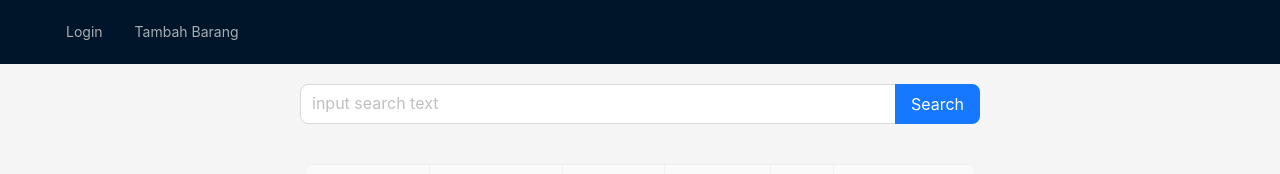
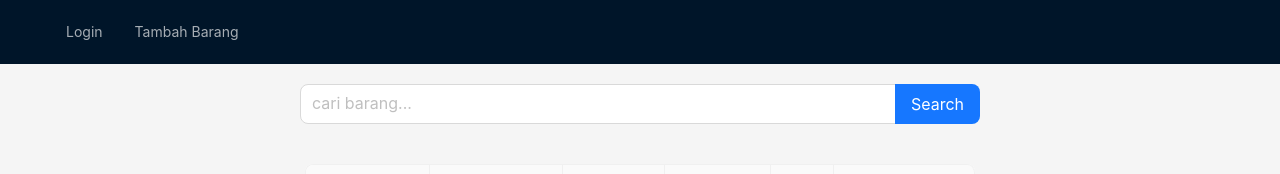
Before and after one commit to AhmadZaky19/nutech-test-FE, a React (Create React App) app: page / in a window 1280 px wide. Shown: the top 174 px of the page. Built offline with nearby package versions, Linux system fonts and the light colour scheme.

Commit message:
update placeholder

```diff
--- a/src/components/searchInput.js
+++ b/src/components/searchInput.js
@@ -7,7 +7,7 @@ const SearchInput = ({ loading }) => {
   return (
     <>
       <Search
-        placeholder="input search text"
+        placeholder="cari barang..."
         enterButton="Search"
         size="large"
         loading={loading}
```
